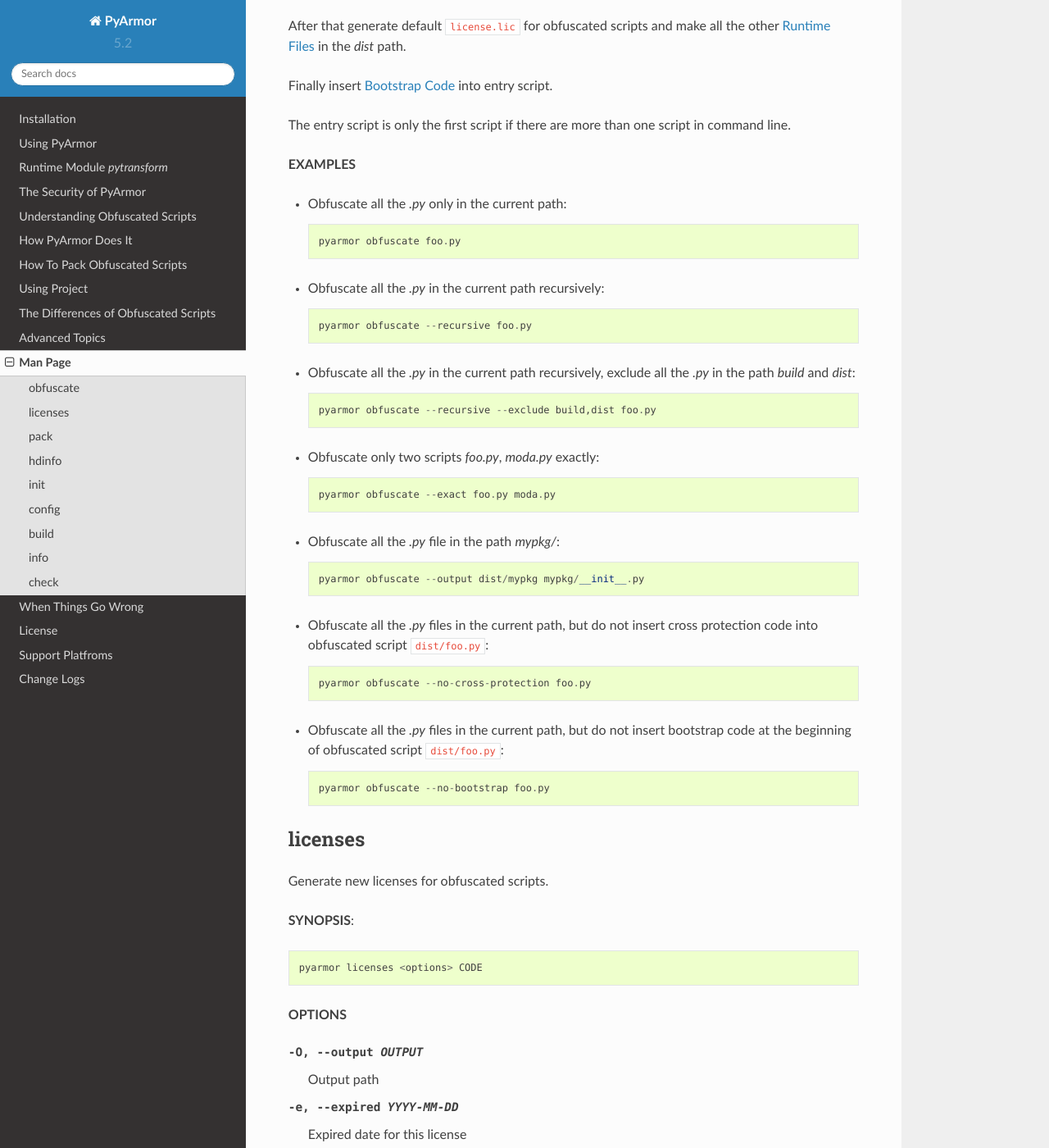
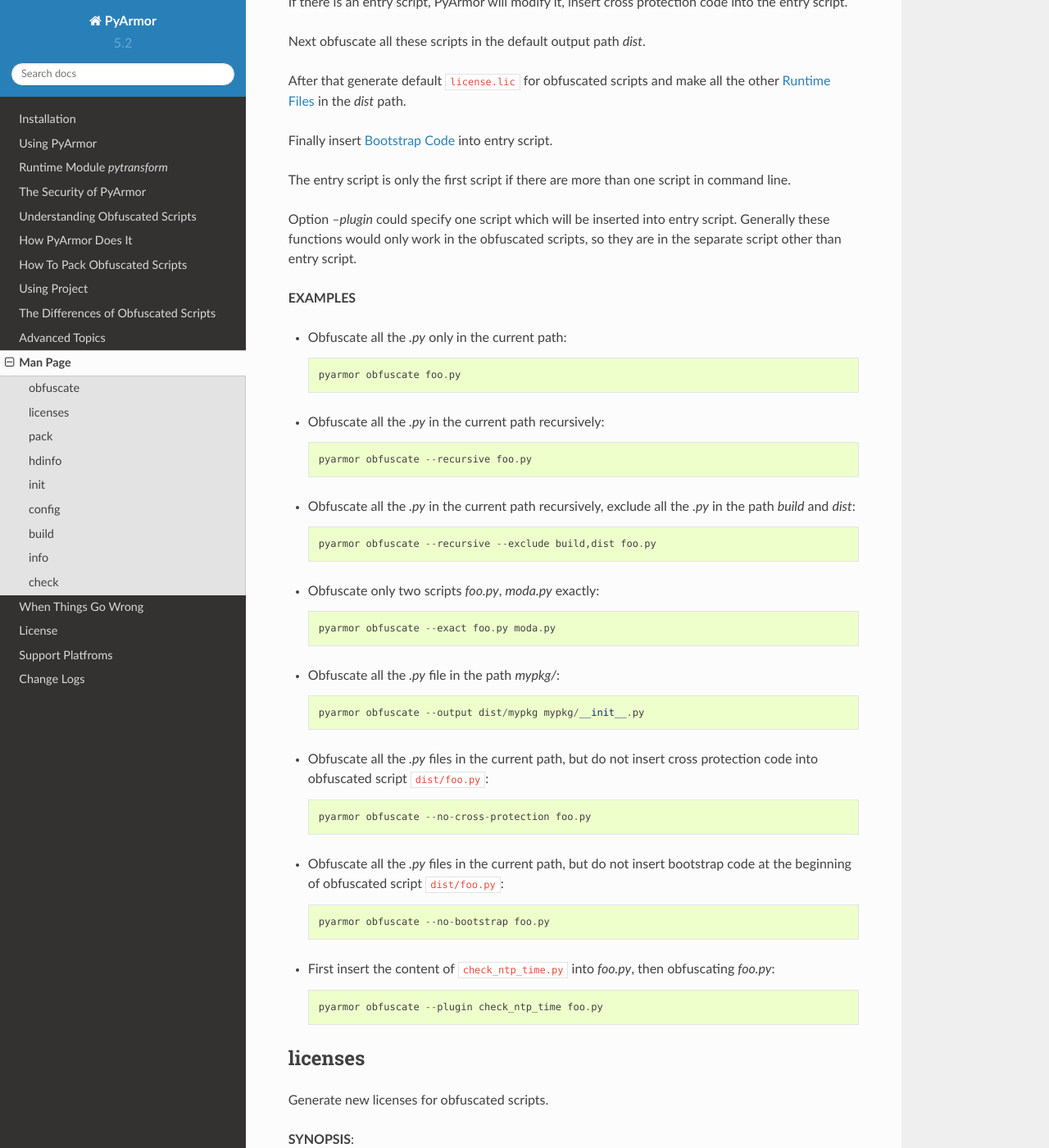
Before and after one commit to dashingsoft/pyarmor, a Sphinx documentation site: the page built from docs/man.rst, in a window 1280 px wide and 1400 px high, scrolled down 1757 px. Shown: the whole window at 82% size. Built offline with Sphinx 7.4.7 and the Read the Docs theme 2.0.0, drawn with Linux system fonts in a browser that asks for light colours; cross-references to code outside the pages are shown as plain code; some of the changed text lies outside the part shown.

Commit message:
Document plugins

```diff
--- a/docs/change-logs.rst
+++ b/docs/change-logs.rst
@@ -8,8 +8,7 @@
 * In the trial version of PyArmor, it will raise error as obfuscating the code object which size is greater than 32768 bytes.
 * Add option `--plugin` in command `obfuscate`
 * Add property `plugins` for Project, and add option `--plugin` in command `config`
-* Change default build path for command `pack`
-* In command `pack`, do not remove build path if `sys.flags.debug` is set
+* Change default build path for command `pack`, and do not remove it after command finished.
 
 5.2.9
 -----
--- a/docs/man.rst
+++ b/docs/man.rst
@@ -47,6 +47,7 @@
 --exact                 Only obfuscate list scripts
 --no-bootstrap          Do not insert bootstrap code to entry script
 --no-cross-protection   Do not insert protection code to entry script
+--plugin NAME           Insert extra code to entry script
 
 **DESCRIPTION**
 
@@ -72,6 +73,11 @@
 
 The entry script is only the first script if there are more than one
 script in command line.
+
+Option `--plugin` could specify one script which will be inserted into
+entry script. Generally these functions would only work in the
+obfuscated scripts, so they are in the separate script other than
+entry script.
 
 **EXAMPLES**
 
@@ -106,6 +112,11 @@
   :file:`dist/foo.py`::
 
      pyarmor obfuscate --no-bootstrap foo.py
+
+* First insert the content of :file:`check_ntp_time.py` into `foo.py`,
+  then obfuscating `foo.py`::
+
+     pyarmor obfuscate --plugin check_ntp_time foo.py
 
 .. _licenses:
 
@@ -198,7 +209,8 @@
 
 * Pass extra options to run `PyInstaller`::
 
-    pyarmor pack --options '-w --icon a.ico' foo.py
+    pyarmor pack --options '-w --icon app.ico' foo.py
+
 
 .. _hdinfo:
 
@@ -293,6 +305,7 @@
 --wrap-mode <0,1>               Disable or enable to wrap mode
 --cross-protection <0,1>        Disable or enable to insert cross protection code into entry script
 --runtime-path RPATH            Set the path of runtime files in target machine
+--plugin NAME                   Insert extra code to entry script
 
 **DESCRIPTION**
 
@@ -328,6 +341,15 @@
 * Obfuscate script with wrap mode off::
 
     pyarmor config --wrap-mode 0
+
+* Set plugin for entry script. The content of `check_ntp_time.py` will
+  be insert into entry script as building project::
+
+    pyarmor config --plugin check_ntp_time.py
+
+* Clear all plugins::
+
+    pyarmor config --plugin clear
 
 .. _build:
 
```
Also changed, not shown: docs/project.rst (+9 -0 lines).
